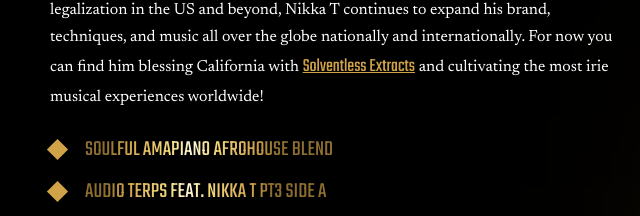
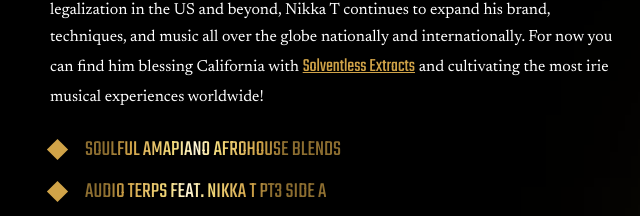
Before and after one commit to victoria-jones/Nikka-t_webpage, a plain HTML site: page index.html in a window 1280 px wide. Shown: the part 2617-2833 px from the top of the page, 0-640 px from the left. Drawn offline with Linux system fonts and the light colour scheme.

Commit message:
text fix

```diff
--- a/index.html
+++ b/index.html
@@ -316,7 +316,7 @@
                             </p>
 
                             <ul class="list list__bullet music__list__bullet">
-                                <li class="list__item list__bullet__item"><a href="https://drive.google.com/file/d/1rWiP_fO8d3RAr6Hqyobj9PVOz_Qkif0k/view" target="blank" class="list__link list__bullet__link">Soulful Amapiano AfroHouse Blend</a></li>
+                                <li class="list__item list__bullet__item"><a href="https://drive.google.com/file/d/1rWiP_fO8d3RAr6Hqyobj9PVOz_Qkif0k/view" target="blank" class="list__link list__bullet__link">Soulful Amapiano AfroHouse Blends</a></li>
                                 <li class="list__item list__bullet__item"><a href="https://www.youtube.com/watch?v=xvv79DPfZnc" target="blank" class="list__link list__bullet__link">Audio Terps Feat. Nikka T Pt3 Side A</a></li>
                                 <li class="list__item list__bullet__item"><a href="https://www.youtube.com/watch?v=dxzI9p83fN0" target="blank" class="list__link list__bullet__link">Sensi Sessions Feat. Nikka T</a></li>
                                 <li class="list__item list__bullet__item"><a href="https://www.youtube.com/watch?v=5bSRmtgYPZk" target="blank" class="list__link list__bullet__link">Sensi Sessions Feat. Nikka T Vol 2</a></li>
```
